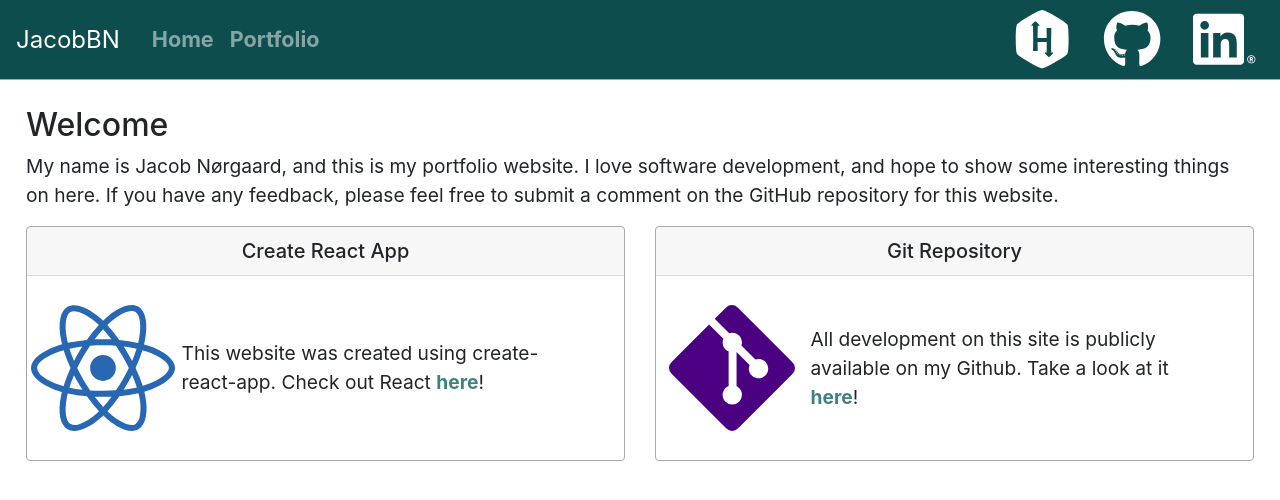
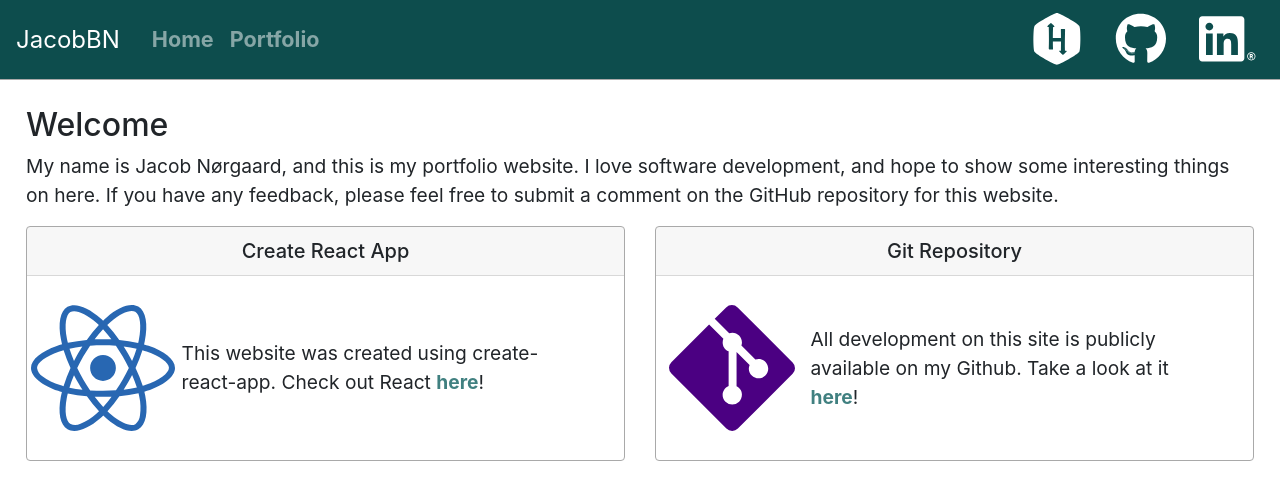
Before and after one commit to JacobBN/React-Portfolio-App, a React (Create React App) app: page / in a window 1280 px wide. Shown: the top 500 px of the page. Built offline with nearby package versions, Linux system fonts and the light colour scheme.

Commit message:
Updated portfolio page

```diff
--- a/src/components/style/NavBar.css
+++ b/src/components/style/NavBar.css
@@ -16,7 +16,7 @@
   color: rgba(255, 255, 255, 0.75);
 }
 .social-icon {
-  font-size: 2.7em;
+  font-size: 2.4em;
 }
 .registered {
   margin-left: 3px;
--- a/src/views/PortfolioOverview.js
+++ b/src/views/PortfolioOverview.js
@@ -39,7 +39,7 @@ function PortfolioOverview() {
             </Card.Footer>
           </Card>
         </CardDeck>
-        <CardDeck>
+        <CardDeck className="mb-4">
           <Card>
             <Card.Img variant="top" src="#" />
             <Card.Body>
--- a/src/views/style/Portfolio.css
+++ b/src/views/style/Portfolio.css
@@ -1,7 +1,7 @@
 #content {
   position: absolute;
-  width: 100vw;
-  height: calc(100vh - 80px);
+  width: 100%;
+  height: calc(100% - 80px);
   top: 80px;
   padding: 34px;
 }
```
